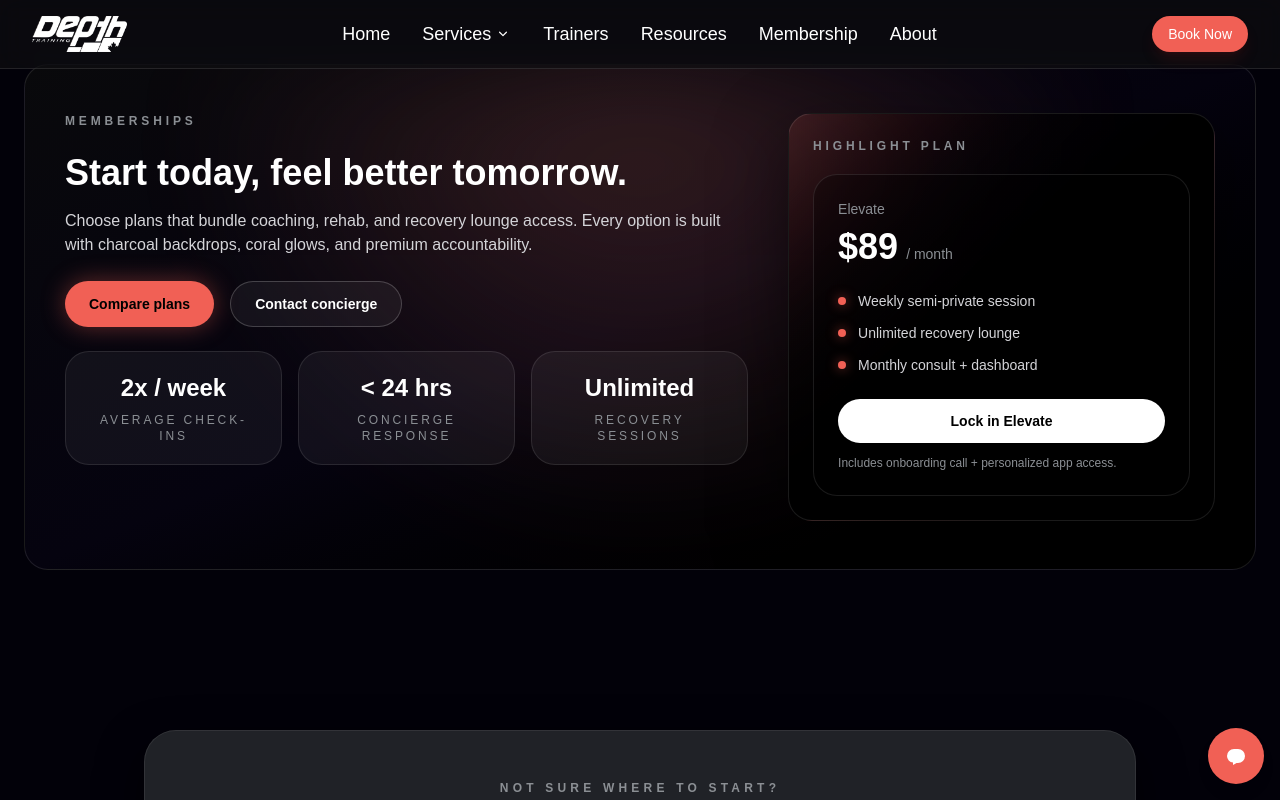
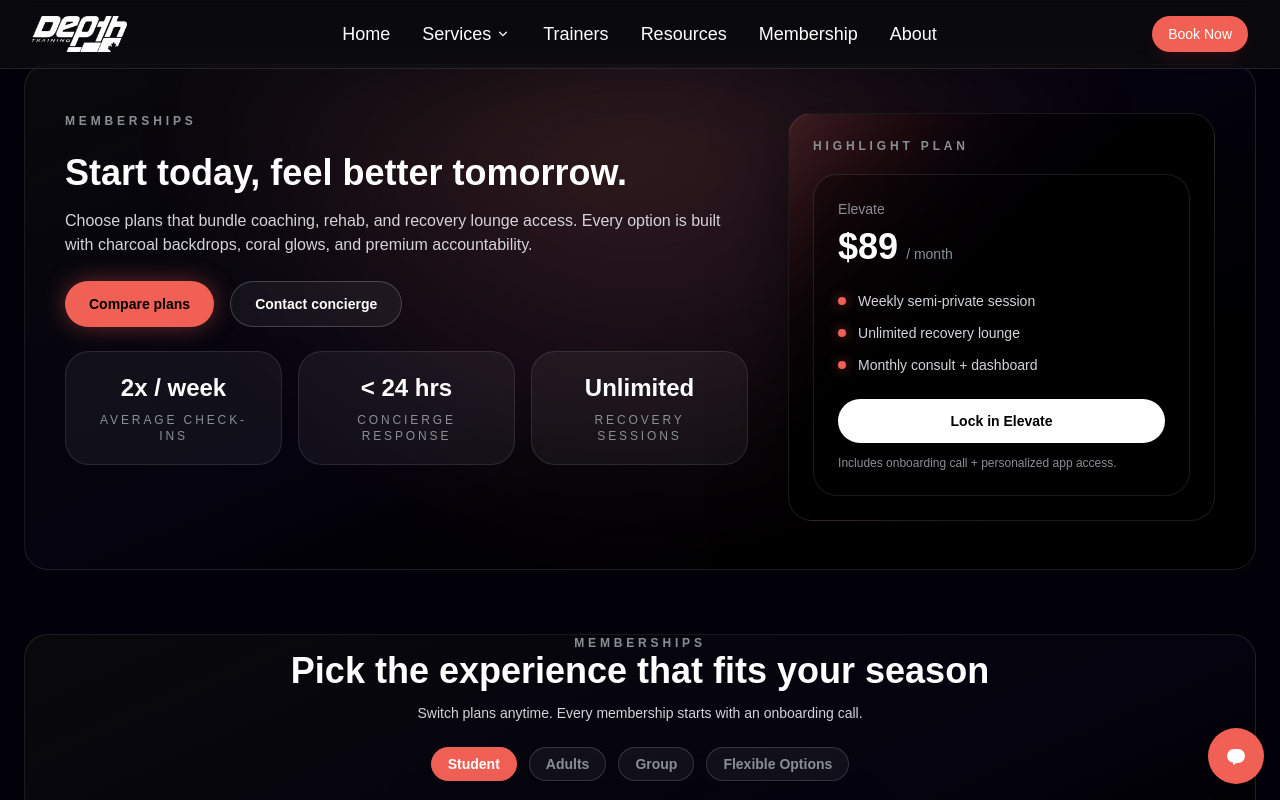
Before and after one commit to shishir95/depth-training-frontend, a Next.js app: page /membership in a window 1280 px wide. Shown: the top 800 px of the page. Built offline with nearby package versions, Linux system fonts and the light colour scheme.

Commit message:
Removed Find my Specialities

```diff
--- a/src/app/membership/page.jsx
+++ b/src/app/membership/page.jsx
@@ -1,6 +1,5 @@
 import Header from "@/components/common/Header";
 import FooterStrip from "@/components/common/FooterStrip";
-import FindSpecialtiesSection from "@/components/common/FindSpecialitiesSection";
 import FeaturedTraining from "@/components/membership/FeaturedTraining";
 import PlansSection from "@/components/membership/PlansSection";
 
@@ -127,7 +126,7 @@ export default function MembershipPage() {
           </div>
         </section>
 
-        <FindSpecialtiesSection />
+        {/* FindSpecialtiesSection removed here */}
         <PlansSection />
         <FeaturedTraining />
 
```
